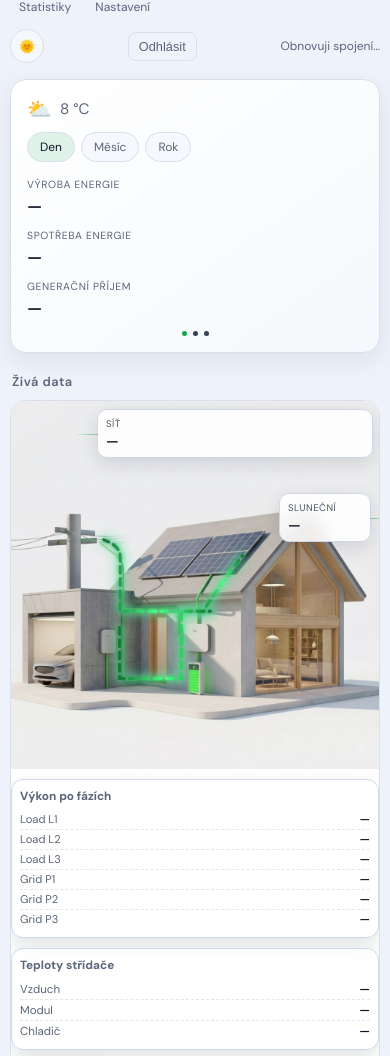
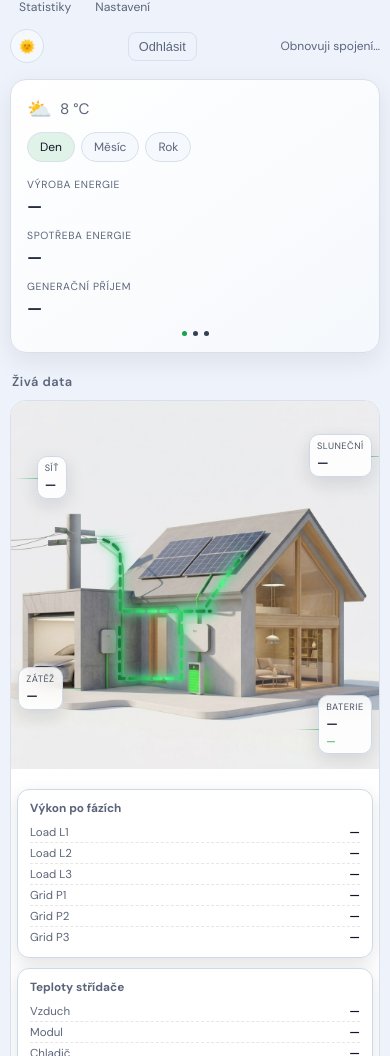
Before and after one commit to osobamichal-hue/domacnostsolary, a website: page public/index.html in a window 390 px wide. Shown: the part 44-1100 px from the top of the page. Drawn offline with Linux system fonts and the light colour scheme; no server answers.

Commit message:
ZobrazeniNaMobilu

```diff
--- a/public/app.js
+++ b/public/app.js
@@ -18,7 +18,22 @@ function writeLayout(next) {
   localStorage.setItem(LAYOUT_KEY, JSON.stringify(next));
 }
 
+function isMobileVizLayout() {
+  return window.matchMedia("(max-width: 768px)").matches;
+}
+
+function clearInlinePosition(el) {
+  el.style.left = "";
+  el.style.top = "";
+  el.style.right = "";
+  el.style.bottom = "";
+}
+
 function applySavedPosition(el, key) {
+  if (isMobileVizLayout()) {
+    clearInlinePosition(el);
+    return;
+  }
   const map = readLayout();
   const p = map[key];
   if (!p) return;
@@ -28,8 +43,24 @@ function applySavedPosition(el, key) {
   el.style.bottom = "auto";
 }
 
+function syncVizLayoutForViewport() {
+  const wrap = document.querySelector(".viz-wrap");
+  if (!wrap) return;
+  const targets = [
+    ["labelGrid", $("labelGrid")],
+    ["labelSolar", $("labelSolar")],
+    ["labelLoad", $("labelLoad")],
+    ["labelBat", $("labelBat")],
+    ["metricPhase", document.querySelector(".metric-card-phase")],
+    ["metricTemp", document.querySelector(".metric-card-temp")],
+    ["metricModes", document.querySelector(".metric-card-modes")],
+  ].filter(([, el]) => !!el);
+  for (const [key, el] of targets) applySavedPosition(el, key);
+}
+
 function initDraggableLiveBlocks() {
   const wrap = document.querySelector(".viz-wrap");
+  const stage = document.querySelector(".viz-stage");
   if (!wrap) return;
 
   const targets = [
@@ -46,10 +77,11 @@ function initDraggableLiveBlocks() {
     applySavedPosition(el, key);
     el.addEventListener("pointerdown", (ev) => {
       if (ev.button !== 0) return;
-      if (window.matchMedia("(max-width: 1024px)").matches) return;
+      if (isMobileVizLayout()) return;
       if (getComputedStyle(el).position !== "absolute") return;
 
-      const wrapRect = wrap.getBoundingClientRect();
+      const boundsEl = key.startsWith("label") && stage ? stage : wrap;
+      const wrapRect = boundsEl.getBoundingClientRect();
       const rect = el.getBoundingClientRect();
       const shiftX = ev.clientX - rect.left;
       const shiftY = ev.clientY - rect.top;
@@ -81,6 +113,15 @@ function initDraggableLiveBlocks() {
       ev.preventDefault();
     });
   }
+
+  let lastMobile = isMobileVizLayout();
+  window.addEventListener("resize", () => {
+    const now = isMobileVizLayout();
+    if (now !== lastMobile) {
+      lastMobile = now;
+      syncVizLayoutForViewport();
+    }
+  });
 }
 
 function updateHouseImages(soc) {
--- a/public/index.html
+++ b/public/index.html
@@ -61,6 +61,7 @@
       <section class="live-panel" aria-label="Živá data">
         <h2 class="section-title">Živá data</h2>
         <div class="viz-wrap">
+          <div class="viz-stage">
           <img id="houseImgLight" class="house-img house-img-light" src="/pict/DumSvetla.png" alt="" aria-hidden="true" />
           <img id="houseImgDark" class="house-img house-img-dark" src="/pict/DumTmava.png" alt="" aria-hidden="true" />
 
@@ -107,6 +108,7 @@
             <span class="label-val" id="valBat">—</span>
             <span class="label-sub" id="valBatSoc">—</span>
           </div>
+          </div>
 
           <div class="live-metrics-grid" id="liveMetricsGrid">
             <section class="metric-card metric-card-phase">
--- a/public/styles.css
+++ b/public/styles.css
@@ -271,7 +271,13 @@ body.login-page {
   min-height: 460px;
 }
 
-.viz-wrap::before {
+.viz-stage {
+  position: relative;
+  width: 100%;
+  overflow: hidden;
+}
+
+.viz-stage::before {
   content: "";
   position: absolute;
   inset: 0;
@@ -281,7 +287,7 @@ body.login-page {
   background: rgba(4, 10, 22, 0.12);
 }
 
-[data-theme="light"] .viz-wrap::before {
+[data-theme="light"] .viz-stage::before {
   background: transparent;
 }
 
@@ -878,13 +884,31 @@ body.login-page {
     grid-template-columns: 1fr;
   }
 
+  /* Tři hlavní metrické karty pod obrázkem domu; štítky zůstávají v overlay. */
+  .viz-wrap {
+    min-height: 0;
+    display: flex;
+    flex-direction: column;
+    gap: 10px;
+  }
+
+  .viz-stage {
+    aspect-ratio: 1 / 1;
+    width: 100%;
+    flex-shrink: 0;
+  }
+
   .live-metrics-grid {
     position: static;
-    display: grid;
-    grid-template-columns: 1fr;
+    display: flex;
+    flex-direction: column;
     gap: 10px;
-    margin: 10px 0 4px;
+    inset: auto;
+    z-index: 4;
     pointer-events: auto;
+    width: 100%;
+    padding: 0 6px 10px;
+    box-sizing: border-box;
   }
 
   .viz-wrap .label,
@@ -893,10 +917,33 @@ body.login-page {
   }
 
   .live-metrics-grid .metric-card {
-    position: static;
-    width: auto;
-    background: var(--surface);
+    position: static !important;
+    width: 100% !important;
+    max-width: none !important;
+    left: auto !important;
+    top: auto !important;
+    right: auto !important;
+    bottom: auto !important;
+    padding: 10px 12px;
+    background: var(--surface2);
     backdrop-filter: none;
+  }
+
+  .live-metrics-grid .metric-card h3 {
+    font-size: 0.74rem;
+    margin-bottom: 6px;
+  }
+
+  .live-metrics-grid .metric-key {
+    font-size: 0.72rem;
+  }
+
+  .live-metrics-grid .metric-val {
+    font-size: 0.74rem;
+  }
+
+  [data-theme="light"] .live-metrics-grid .metric-card {
+    background: rgba(255, 255, 255, 0.92);
   }
 
   .kpi-value {
@@ -909,45 +956,46 @@ body.login-page {
     flex-wrap: wrap;
   }
 
-  .viz-wrap {
-    min-height: 350px;
-  }
-
   .label {
-    min-width: 92px;
-    padding: 7px 8px;
+    min-width: 0;
+    max-width: 46%;
+    padding: 5px 7px;
   }
 
   .label-title {
-    font-size: 0.6rem;
+    font-size: 0.58rem;
   }
 
   .label-val {
-    font-size: 0.88rem;
+    font-size: 0.8rem;
   }
 
   .label-sub {
-    font-size: 0.72rem;
+    font-size: 0.68rem;
   }
 
   .label-grid {
-    right: 6px;
-    top: 8px;
+    left: 7% !important;
+    top: 15% !important;
+    right: auto !important;
   }
 
   .label-solar {
-    right: 8px;
-    top: 92px;
+    right: 2% !important;
+    top: 9% !important;
+    left: auto !important;
   }
 
   .label-load {
-    left: 8px;
-    bottom: 58px;
+    left: 2% !important;
+    bottom: 16% !important;
+    right: auto !important;
   }
 
   .label-bat {
-    right: 8px;
-    bottom: 18px;
+    right: 2% !important;
+    bottom: 4% !important;
+    left: auto !important;
   }
 
   .section-row {
@@ -971,6 +1019,6 @@ body.login-page {
   }
 
   .viz-wrap {
-    min-height: 320px;
+    min-height: 0;
   }
 }
```
